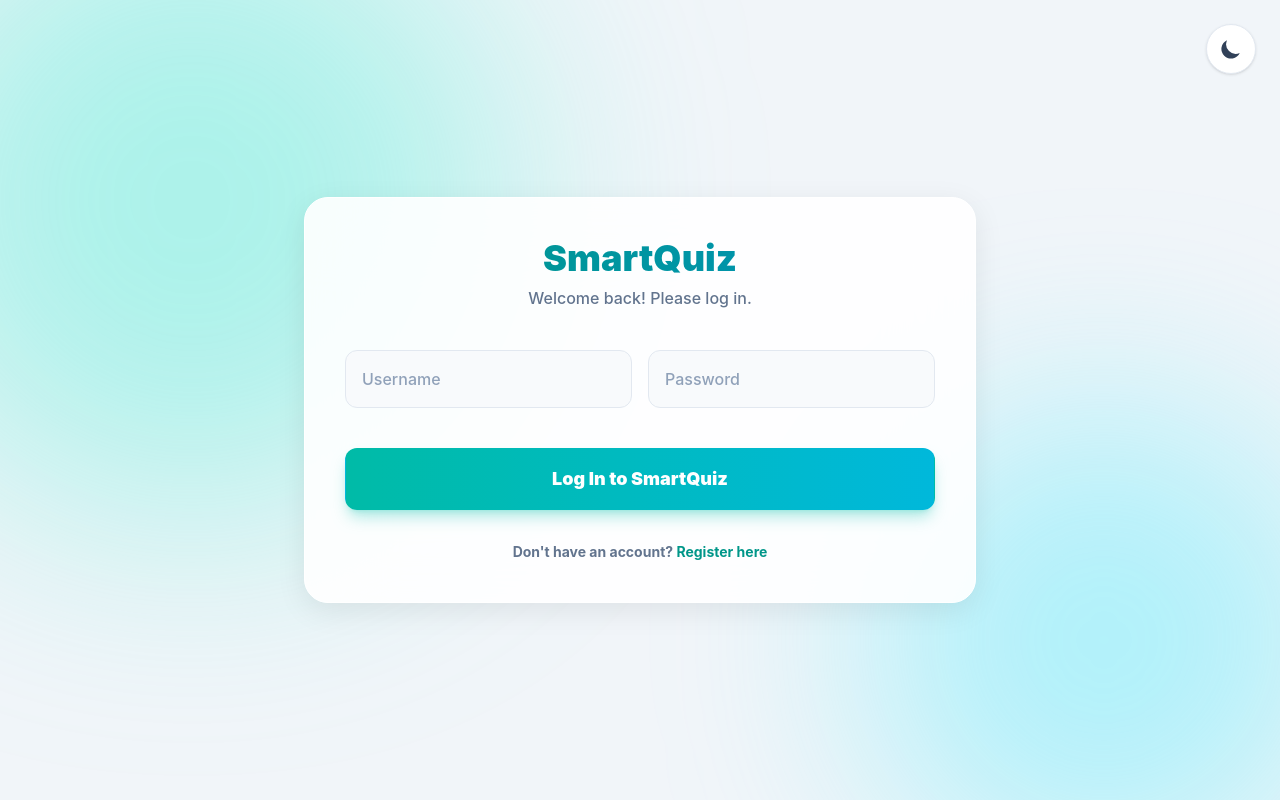
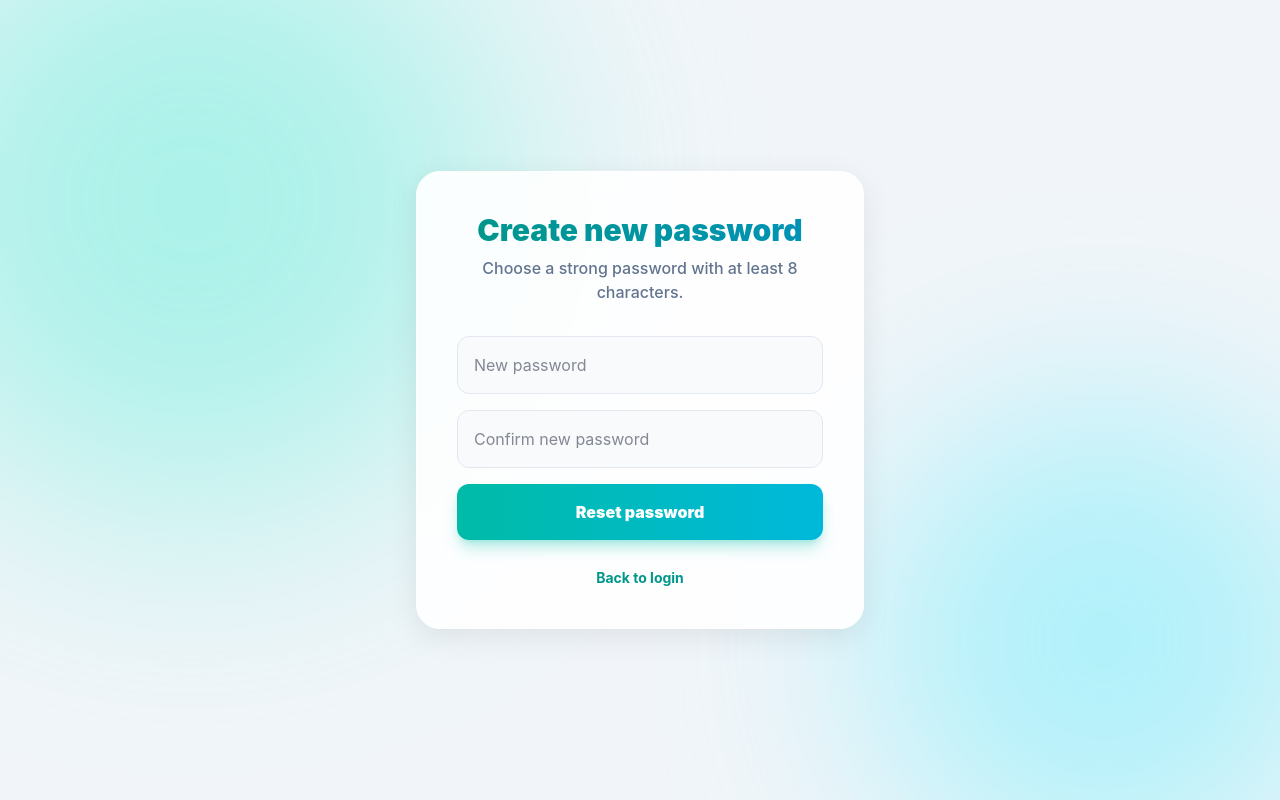
Before and after one commit to gayanviduranga95/smartquiz-frontend, a React (Vite) app: page /reset-password/1 in a window 1280 px wide. Before the commit this address led to /. Built offline with nearby package versions, Linux system fonts and the light colour scheme; no server answers.

Commit message:
feat: add forgot password flow

```diff
--- a/src/App.jsx
+++ b/src/App.jsx
@@ -1,5 +1,7 @@
 import { BrowserRouter, Routes, Route, Navigate } from 'react-router-dom';
 import Login from './pages/Login';
+import ForgotPassword from './pages/ForgotPassword';
+import ResetPassword from './pages/ResetPassword';
 import TeacherDashboard from './pages/TeacherDashboard';
 import StudentDashboard from './pages/StudentDashboard';
 
@@ -8,6 +10,8 @@ export default function App() {
     <BrowserRouter>
       <Routes>
         <Route path="/" element={<Login />} />
+        <Route path="/forgot-password" element={<ForgotPassword />} />
+        <Route path="/reset-password/:token" element={<ResetPassword />} />
         <Route path="/teacher" element={<TeacherDashboard />} />
         <Route path="/student" element={<StudentDashboard />} />
         <Route path="*" element={<Navigate to="/" />} />
--- /dev/null
+++ b/src/config.js
@@ -0,0 +1,2 @@
+export const API_URL =
+  import.meta.env.VITE_API_URL || 'https://quiz-platform-tau.vercel.app';
--- /dev/null
+++ b/src/pages/ForgotPassword.jsx
@@ -0,0 +1,92 @@
+import { useState } from 'react';
+import { Link } from 'react-router-dom';
+import { API_URL } from '../config';
+
+export default function ForgotPassword() {
+  const [email, setEmail] = useState('');
+  const [message, setMessage] = useState('');
+  const [isError, setIsError] = useState(false);
+  const [isLoading, setIsLoading] = useState(false);
+
+  const handleSubmit = async (event) => {
+    event.preventDefault();
+    setIsLoading(true);
+    setMessage('');
+    setIsError(false);
+
+    try {
+      const response = await fetch(`${API_URL}/api/auth/forgot-password`, {
+        method: 'POST',
+        headers: { 'Content-Type': 'application/json' },
+        body: JSON.stringify({ email })
+      });
+      const data = await response.json();
+      if (!response.ok) throw new Error(data.message);
+      setMessage(data.message);
+      setEmail('');
+    } catch (error) {
+      setIsError(true);
+      setMessage(error.message || 'Unable to request a password reset.');
+    } finally {
+      setIsLoading(false);
+    }
+  };
+
+  return (
+    <AuthShell title="Forgot password?" subtitle="Enter the email used for your SmartQuiz account.">
+      {message && <StatusMessage message={message} isError={isError} />}
+      <form onSubmit={handleSubmit} className="space-y-5">
+        <label className="block">
+          <span className="block mb-2 text-sm font-bold text-slate-700">Email address</span>
+          <input
+            type="email"
+            value={email}
+            onChange={(event) => setEmail(event.target.value)}
+            placeholder="you@example.com"
+            autoComplete="email"
+            className="w-full p-4 border border-slate-200 rounded-xl bg-slate-50 text-slate-900 focus:outline-none focus:border-teal-500 focus:ring-4 focus:ring-teal-500/10"
+            required
+          />
+        </label>
+        <button
+          type="submit"
+          disabled={isLoading}
+          className="w-full bg-gradient-to-r from-teal-500 to-cyan-500 text-white py-4 rounded-xl font-black shadow-lg shadow-teal-500/30 disabled:opacity-50"
+        >
+          {isLoading ? 'Sending...' : 'Send reset link'}
+        </button>
+      </form>
+      <Link to="/" className="block mt-7 text-center text-sm font-bold text-teal-600 hover:text-teal-700">
+        Back to login
+      </Link>
+    </AuthShell>
+  );
+}
+
+export function AuthShell({ title, subtitle, children }) {
+  return (
+    <main className="min-h-screen bg-slate-100 flex items-center justify-center p-4 relative overflow-hidden">
+      <div className="absolute top-[-15%] left-[-10%] w-[40rem] h-[40rem] rounded-full blur-[120px] bg-teal-300/40" />
+      <div className="absolute bottom-[-10%] right-[-5%] w-[30rem] h-[30rem] rounded-full blur-[100px] bg-cyan-300/40" />
+      <section className="backdrop-blur-2xl bg-white/90 p-8 sm:p-10 rounded-3xl w-full max-w-md border border-white shadow-[0_8px_30px_rgb(0,0,0,0.08)] z-10">
+        <h1 className="text-3xl font-black text-center text-transparent bg-clip-text bg-gradient-to-r from-teal-600 to-cyan-600 mb-2">
+          {title}
+        </h1>
+        <p className="text-center text-slate-500 font-medium mb-8">{subtitle}</p>
+        {children}
+      </section>
+    </main>
+  );
+}
+
+export function StatusMessage({ message, isError }) {
+  return (
+    <div className={`mb-6 p-4 rounded-xl font-bold text-center border ${
+      isError
+        ? 'bg-red-50 text-red-600 border-red-200'
+        : 'bg-emerald-50 text-emerald-700 border-emerald-200'
+    }`}>
+      {message}
+    </div>
+  );
+}
--- a/src/pages/Login.jsx
+++ b/src/pages/Login.jsx
@@ -1,7 +1,8 @@
 import { useState, useCallback } from 'react';
-import { useNavigate } from 'react-router-dom';
+import { Link, useNavigate } from 'react-router-dom';
 import Cropper from 'react-easy-crop';
 import getCroppedImg from '../utils/cropImage';
+import { API_URL } from '../config';
 
 export default function Login() {
   const navigate = useNavigate();
@@ -91,7 +92,7 @@ export default function Login() {
 
     try {
       if (isLogin) {
-        const response = await fetch('https://quiz-platform-tau.vercel.app/api/auth/login', {
+        const response = await fetch(`${API_URL}/api/auth/login`, {
           method: 'POST',
           headers: { 'Content-Type': 'application/json' },
           body: JSON.stringify({ username, password })
@@ -132,7 +133,7 @@ export default function Login() {
           formData.append('parentContact', parentContact);
         }
 
-        const response = await fetch('https://quiz-platform-tau.vercel.app/api/auth/register', {
+        const response = await fetch(`${API_URL}/api/auth/register`, {
           method: 'POST',
           body: formData
         });
@@ -272,6 +273,13 @@ export default function Login() {
             <input type="text" placeholder="Username" value={username} onChange={(e) => setUsername(e.target.value)} className={`w-full p-4 border rounded-xl font-medium focus:outline-none transition ${inputBg}`} required />
             <input type="password" placeholder="Password" value={password} onChange={(e) => setPassword(e.target.value)} className={`w-full p-4 border rounded-xl font-medium focus:outline-none transition ${inputBg}`} required />
           </div>
+          {isLogin && (
+            <div className="text-right">
+              <Link to="/forgot-password" className={`text-sm font-bold transition ${isDarkMode ? 'text-teal-400 hover:text-teal-300' : 'text-teal-600 hover:text-teal-700'}`}>
+                Forgot password?
+              </Link>
+            </div>
+          )}
 
           <button type="submit" disabled={isLoading} className={`w-full bg-gradient-to-r from-teal-500 to-cyan-500 text-white py-4 rounded-xl font-black hover:from-teal-400 hover:to-cyan-400 border transition mt-6 disabled:opacity-50 text-lg ${isDarkMode ? 'shadow-[0_0_20px_rgba(20,184,166,0.4)] border-white/20' : 'shadow-lg shadow-teal-500/30 border-transparent'}`}>
             {isLoading ? 'Processing...' : (isLogin ? 'Log In to SmartQuiz' : 'Create Account')}
--- /dev/null
+++ b/src/pages/ResetPassword.jsx
@@ -0,0 +1,84 @@
+import { useState } from 'react';
+import { Link, useParams } from 'react-router-dom';
+import { API_URL } from '../config';
+import { AuthShell, StatusMessage } from './ForgotPassword';
+
+export default function ResetPassword() {
+  const { token } = useParams();
+  const [password, setPassword] = useState('');
+  const [confirmPassword, setConfirmPassword] = useState('');
+  const [message, setMessage] = useState('');
+  const [isError, setIsError] = useState(false);
+  const [isLoading, setIsLoading] = useState(false);
+  const [isComplete, setIsComplete] = useState(false);
+
+  const handleSubmit = async (event) => {
+    event.preventDefault();
+    setMessage('');
+    setIsError(false);
+
+    if (password !== confirmPassword) {
+      setIsError(true);
+      setMessage('Passwords do not match.');
+      return;
+    }
+
+    setIsLoading(true);
+    try {
+      const response = await fetch(`${API_URL}/api/auth/reset-password/${token}`, {
+        method: 'POST',
+        headers: { 'Content-Type': 'application/json' },
+        body: JSON.stringify({ password })
+      });
+      const data = await response.json();
+      if (!response.ok) throw new Error(data.message);
+      setMessage(data.message);
+      setIsComplete(true);
+    } catch (error) {
+      setIsError(true);
+      setMessage(error.message || 'Unable to reset your password.');
+    } finally {
+      setIsLoading(false);
+    }
+  };
+
+  return (
+    <AuthShell title="Create new password" subtitle="Choose a strong password with at least 8 characters.">
+      {message && <StatusMessage message={message} isError={isError} />}
+      {!isComplete && (
+        <form onSubmit={handleSubmit} className="space-y-4">
+          <input
+            type="password"
+            value={password}
+            onChange={(event) => setPassword(event.target.value)}
+            placeholder="New password"
+            autoComplete="new-password"
+            minLength={8}
+            className="w-full p-4 border border-slate-200 rounded-xl bg-slate-50 text-slate-900 focus:outline-none focus:border-teal-500 focus:ring-4 focus:ring-teal-500/10"
+            required
+          />
+          <input
+            type="password"
+            value={confirmPassword}
+            onChange={(event) => setConfirmPassword(event.target.value)}
+            placeholder="Confirm new password"
+            autoComplete="new-password"
+            minLength={8}
+            className="w-full p-4 border border-slate-200 rounded-xl bg-slate-50 text-slate-900 focus:outline-none focus:border-teal-500 focus:ring-4 focus:ring-teal-500/10"
+            required
+          />
+          <button
+            type="submit"
+            disabled={isLoading}
+            className="w-full bg-gradient-to-r from-teal-500 to-cyan-500 text-white py-4 rounded-xl font-black shadow-lg shadow-teal-500/30 disabled:opacity-50"
+          >
+            {isLoading ? 'Resetting...' : 'Reset password'}
+          </button>
+        </form>
+      )}
+      <Link to="/" className="block mt-7 text-center text-sm font-bold text-teal-600 hover:text-teal-700">
+        {isComplete ? 'Continue to login' : 'Back to login'}
+      </Link>
+    </AuthShell>
+  );
+}
```
